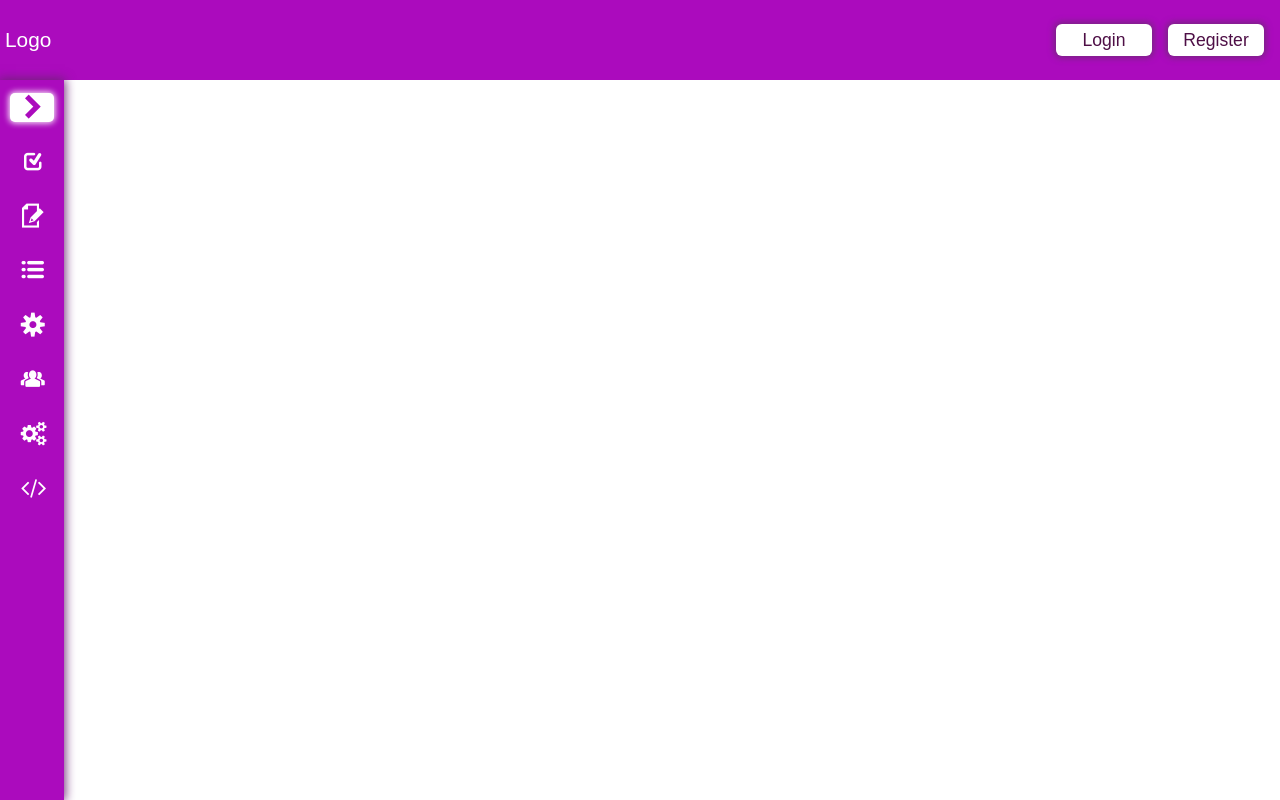
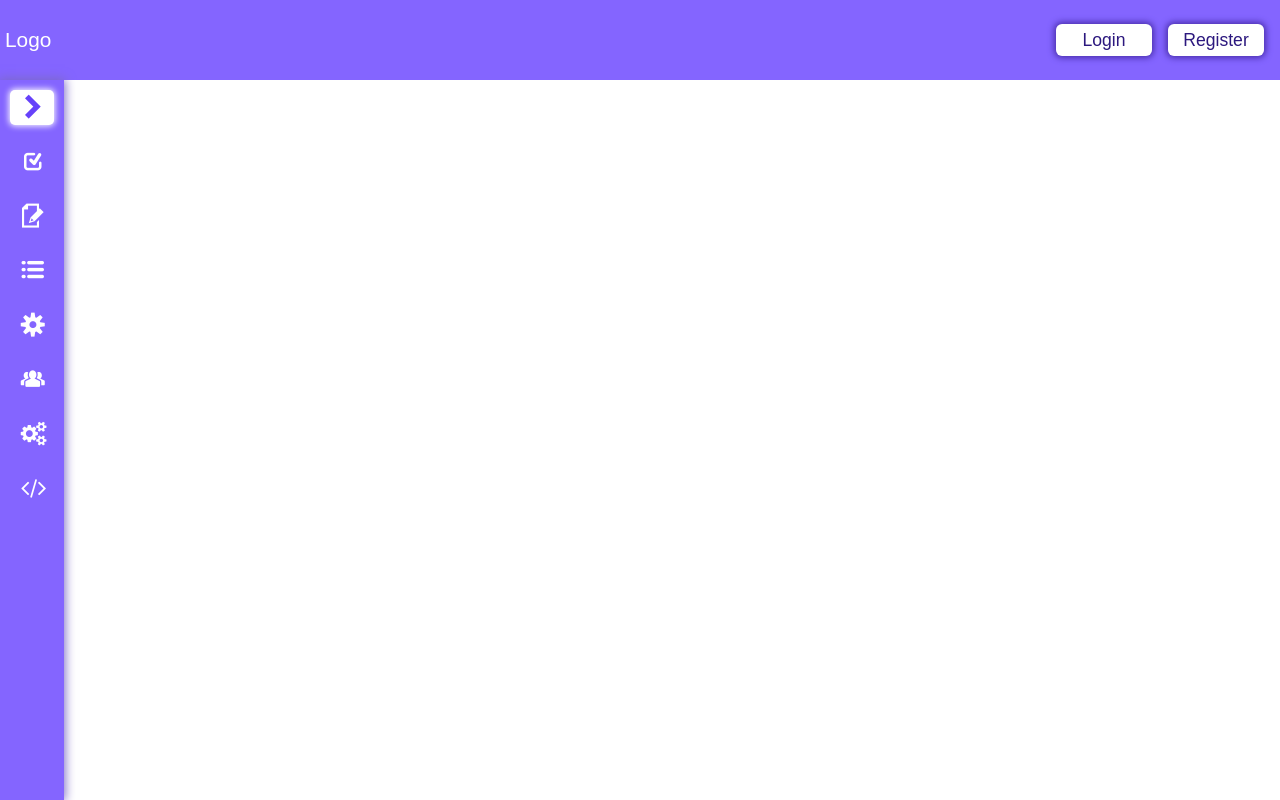
Before and after one commit to Szocik01/Fiszkando-frontend, a React (Create React App) app in the folder Projekt/: page / in a window 1280 px wide. Built offline with nearby package versions, Linux system fonts and the light colour scheme.

Commit message:
Kolorki i rozmiar poprawiony. Tak jak Pan Maslo powiedzial

```diff
--- a/Projekt/src/components/Navbar.module.css
+++ b/Projekt/src/components/Navbar.module.css
@@ -1,10 +1,10 @@
 :root
 {
-    --elements-color-light:#ab0bbd;
+    --elements-color-light:rgb(132, 101, 255);
     --logo-color:white;
     --button-background-color:white;
-    --button-shadow:#772780;
-    --font-color:#4e0f46;
+    --button-shadow:rgb(73, 47, 173);
+    --font-color:rgb(44, 24, 126);
 }
 
 .navbar
--- a/Projekt/src/components/Sidebar.module.css
+++ b/Projekt/src/components/Sidebar.module.css
@@ -1,8 +1,8 @@
 :root {
-  --sidebar-color-light: #ab0bbd;
-  --sidebar-shadow: #6b2374;
+  --sidebar-color-light: rgb(132, 101, 255);
+  --sidebar-shadow: rgb(123, 105, 196);
   --icon-color: white;
-  --icon-color-hovered:#ab0bbd;
+  --icon-color-hovered:rgb(118, 84, 253);
 }
 
 .sidebarContainer {
@@ -72,15 +72,15 @@
   z-index: 1;
   left: 0;
   width: 100%;
-  padding: 0 0.4rem;
-  margin-top: 0.8rem;
+  padding: 0 0.3rem;
+  margin-top: 0.6rem;
 }
 
 .taggerElement {
   background-color: var(--icon-color);
   box-shadow: var(--icon-color) 0px 0px 6px 1px;
   width: 100%;
-  height: 1.8rem;
+  height: 2.2rem;
   border-radius: 5px;
   transition: all 0.2s ease-out;
 }
--- a/Projekt/src/components/SidebarElement.module.css
+++ b/Projekt/src/components/SidebarElement.module.css
@@ -1,7 +1,7 @@
 :root
 {
     --icon-color:white;
-    --icon-color-hovered:#ab0bbd;
+    --icon-color-hovered:rgb(102, 65, 250);
 }
 
 .linkStyle
```
